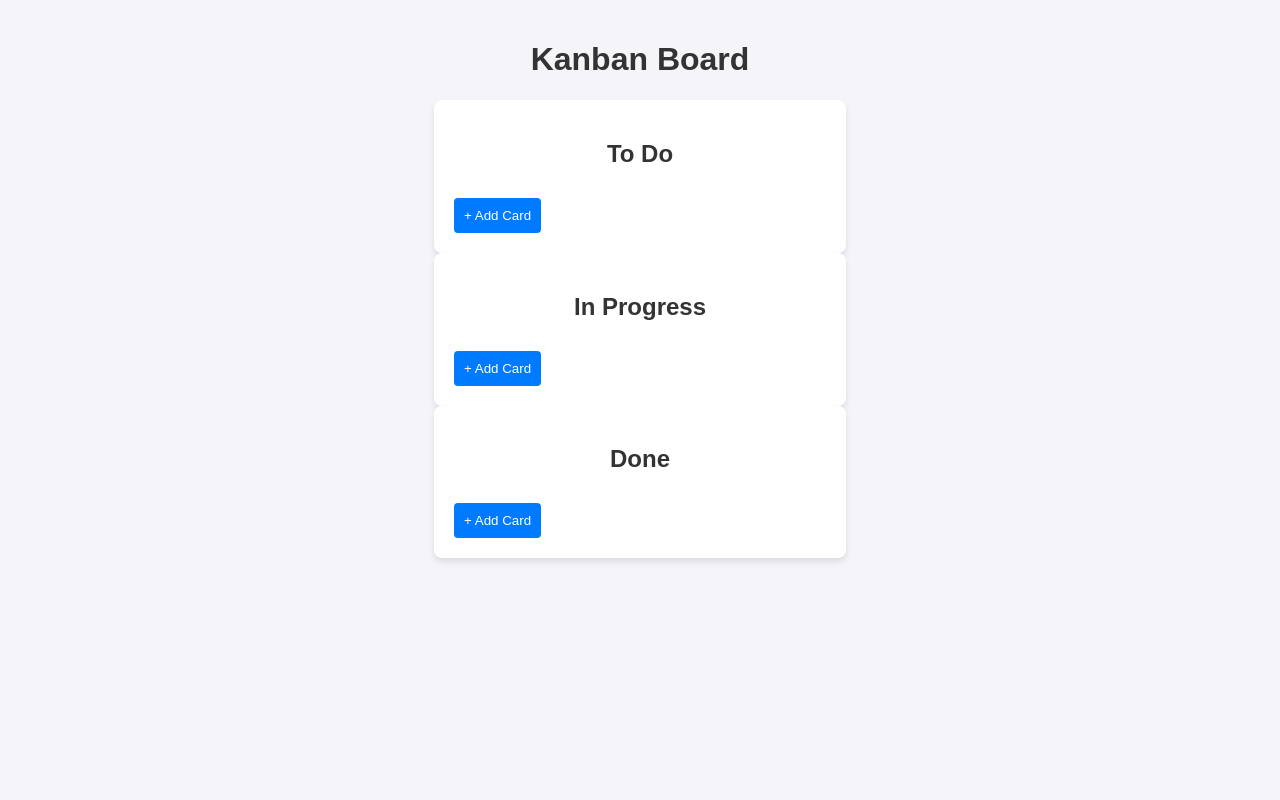
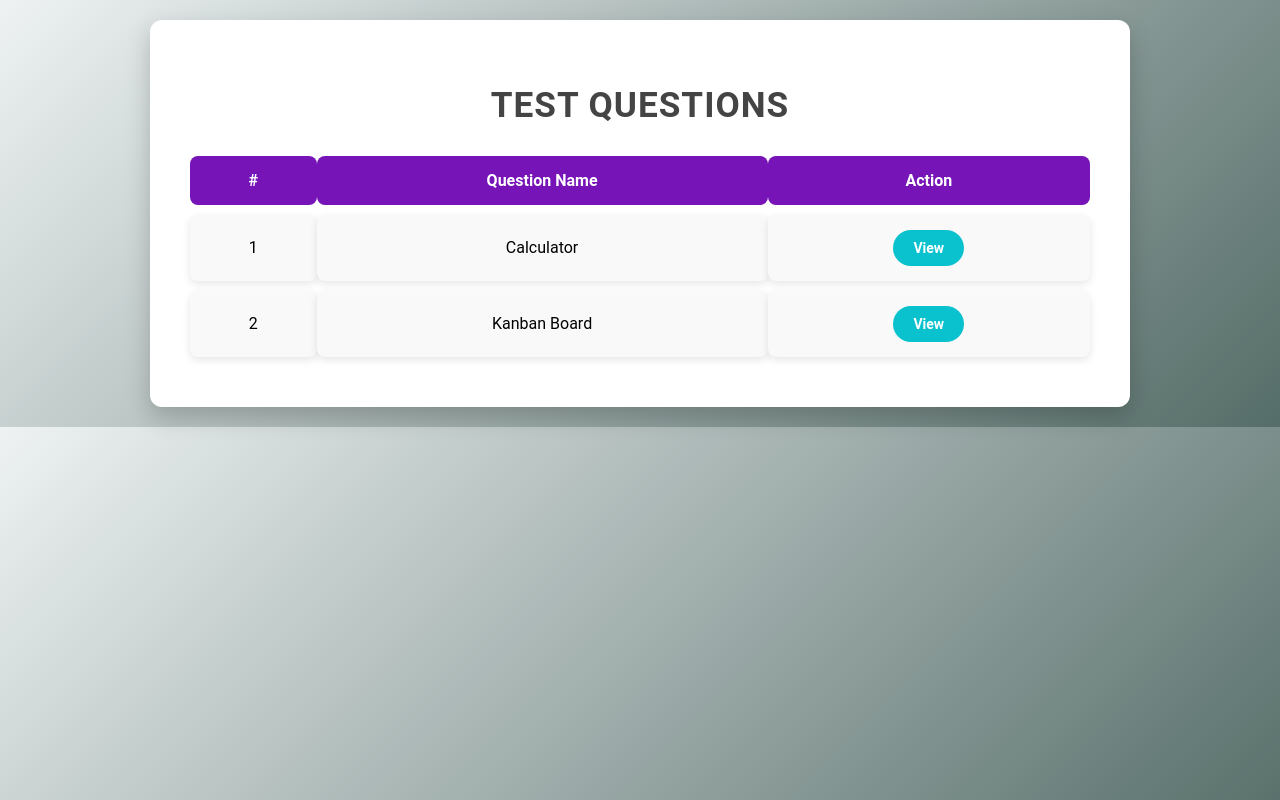
Before and after one commit to Ankiitsuthar/WDF_Test, a plain HTML site: page index.html in a window 1280 px wide. Drawn offline with Linux system fonts and the light colour scheme.

Commit message:
Surprise Test 1

```diff
--- /dev/null
+++ b/Calculator.css
@@ -0,0 +1,59 @@
+body {
+    font-family: Arial, sans-serif;
+    text-align: center;
+    background-color: #1e1e1e; /* Dark background */
+    margin: 0;
+    padding: 0;
+}
+
+.calculator {
+    margin: 100px auto;
+    width: 300px; /* Adjusted width */
+    padding: 20px;
+    background: #2c2c2c; /* Darker calculator background */
+    border-radius: 10px;
+    box-shadow: 0 4px 8px rgba(0, 0, 0, 0.5);
+}
+
+h1 {
+    font-size: 2rem;
+    margin-bottom: 20px;
+    color: #ffffff; /* White text */
+}
+
+input[type="text"], input[type="number"] {
+    width: 100%;
+    height: 40px;
+    font-size: 1.2rem;
+    margin-bottom: 10px;
+    border: none;
+    border-radius: 5px;
+    padding: 5px;
+    background-color: #444; /* Dark input background */
+    color: #ffffff; /* White text */
+}
+
+.buttons {
+    display: flex;
+    flex-direction: column; /* Stack buttons vertically */
+    gap: 10px; /* Space between buttons */
+}
+
+button {
+    background-color: #007bff;
+    color: white;
+    border: none;
+    border-radius: 5px;
+    padding: 10px;
+    font-size: 1rem;
+    cursor: pointer;
+    transition: background-color 0.3s ease;
+}
+
+button:hover {
+    background-color: #0056b3;
+}
+
+button:active {
+    background-color: #003f7f;
+}
--- a/index.html
+++ b/index.html
@@ -1,96 +1,36 @@
 <!DOCTYPE html>
 <html lang="en">
 <head>
-  <meta charset="UTF-8">
-  <meta name="viewport" content="width=device-width, initial-scale=1.0">
-  <title>Kanban Board</title>
-  <style>
-    body {
-      font-family: Arial, sans-serif;
-      background-color: #f4f4f9;
-      margin: 0;
-      padding: 20px;
-    }
-
-    h1 {
-      text-align: center;
-      color: #333;
-    }
-
-    .container {
-      justify-items: center;
-      /* display: flex; */
-      gap: 20px;
-      justify-content: center;
-    }
-
-    .column {
-      background: #fff;
-      padding: 20px;
-      border-radius: 8px;
-      box-shadow: 0 4px 6px rgba(0, 0, 0, 0.1);
-      width: 30%;
-    }
-
-    .column h2 {
-      text-align: center;
-      color: #333;
-    }
-
-    .add-card {
-      margin-top: 10px;
-      padding: 10px;
-      background-color: #007bff;
-      color: #fff;
-      border: none;
-      border-radius: 4px;
-      cursor: pointer;
-      text-align: center;
-    }
-
-    .add-card:hover {
-      background-color: #0056b3;
-    }
-
-    .card {
-      background: #f9f9f9;
-      padding: 10px;
-      margin: 10px 0;
-      border-radius: 4px;
-      box-shadow: 0 2px 4px rgba(0, 0, 0, 0.1);
-    }
-  </style>
+    <meta charset="UTF-8">
+    <meta name="viewport" content="width=device-width, initial-scale=1.0">
+    <link rel="stylesheet" href="./style.css">
+    <title>WDF_Test</title>
 </head>
 <body>
-  <h1>Kanban Board</h1>
-  <div class="container">
-    <div class="column" id="todo">
-      <h2>To Do</h2>
-      <button class="add-card" onclick="addCard('todo')">+ Add Card</button>
-      <div id="todo-cards"></div>
+    <div class="container">
+        <h1>Test Questions</h1>
+        <table>
+            <thead>
+                <tr>
+                    <th>#</th>
+                    <th>Question Name</th>
+                    <th>Action</th>
+                </tr>
+            </thead>
+            <tbody>
+                <tr>
+                    <td>1</td>
+                    <td>Calculator</td>
+                    <td><a href="./Calculator.html" target="_blank" class="project-link">View</a></td>
+                </tr>
+                <tr>
+                    <td>2</td>
+                    <td>Kanban Board</td>
+                    <td><a href="./KanbanBoard.html" target="_blank" class="project-link">View</a></td>
+
+
+            </tbody>
+        </table>
     </div>
-    <div class="column" id="inProgress">
-      <h2>In Progress</h2>
-      <button class="add-card" onclick="addCard('inProgress')">+ Add Card</button>
-      <div id="inProgress-cards"></div>
-    </div>
-    <div class="column" id="done">
-      <h2>Done</h2>
-      <button class="add-card" onclick="addCard('done')">+ Add Card</button>
-      <div id="done-cards"></div>
-    </div>
-  </div>
-
-  <script>
-    function addCard(columnId) {
-      const cardText = prompt('Enter card text:');
-      if (cardText) {
-        const card = document.createElement('div');
-        card.className = 'card';
-        card.textContent = cardText;
-        document.getElementById(`${columnId}-cards`).appendChild(card);
-      }
-    }
-  </script>
 </body>
 </html>
--- /dev/null
+++ b/style.css
@@ -0,0 +1,60 @@
+body {
+    font-family: 'Roboto', Arial, sans-serif;
+    background: linear-gradient(135deg, #eef2f3, #556d68);
+    margin: 0;
+    padding: 20px;
+}
+.container {
+    max-width: 900px;
+    margin: 0 auto;
+    background: #ffffff;
+    padding: 40px;
+    border-radius: 12px;
+    box-shadow: 0 10px 25px rgba(0, 0, 0, 0.2);
+}
+h1 {
+    text-align: center;
+    color: #444;
+    margin-bottom: 20px;
+    font-size: 2.2em;
+    text-transform: uppercase;
+    letter-spacing: 1px;
+}
+table {
+    width: 100%;
+    border-collapse: separate;
+    border-spacing: 0 10px;
+}
+th, td {
+    padding: 15px;
+    text-align: center;
+    font-size: 1em;
+}
+th {
+    background-color: #7614b8;
+    color: white;
+    border-radius: 8px;
+}
+td {
+    background: #f9f9f9;
+    border-radius: 8px;
+    box-shadow: 0 3px 8px rgba(0, 0, 0, 0.1);
+}
+tr:hover td {
+    background: #f1f5f8;
+}
+.project-link {
+    display: inline-block;
+    padding: 10px 20px;
+    background: #0ac1ce;
+    color: white;
+    text-decoration: none;
+    border-radius: 25px;
+    font-size: 14px;
+    font-weight: bold;
+    transition: all 0.3s ease;
+}
+.project-link:hover {
+    background: #3d1ad8;
+    transform: scale(1.05);
+}
```
Also changed, not shown: Calculator.html (added, +28 -0 lines), Calculator.js (added, +42 -0 lines), KanbanBoard.html (added, +96 -0 lines).
